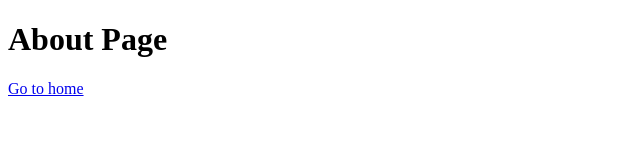
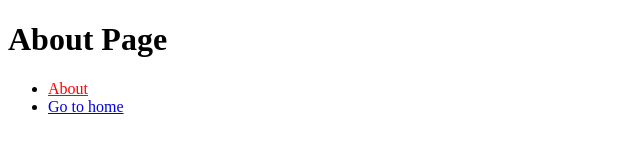
Before and after one commit to jjunior96/my-blog, a Gatsby site: page /about in a window 1280 px wide. Shown: the whole page, without its empty margins (0-640 px from the left). Built offline with nearby package versions, Linux system fonts and the light colour scheme; Gatsby itself is replaced by a stand-in of ours.

Commit message:
Gatsby Link activeStyle

```diff
--- a/src/pages/about.js
+++ b/src/pages/about.js
@@ -6,7 +6,14 @@ import Layout from '../components/layout'
 const AboutPage = () => (
   <Layout>
     <h1> About Page </h1>
-    <Link to="/">Go to home</Link>
+    <ul>
+      <li>
+        <Link to="/about" activeStyle={ {color: 'red'} }>About</Link>
+      </li>
+      <li>
+        <Link to="/">Go to home</Link>
+      </li>
+    </ul>
   </Layout>
 )
 
```
Also changed, not shown: src/pages/index.js (+8 -1 lines).
